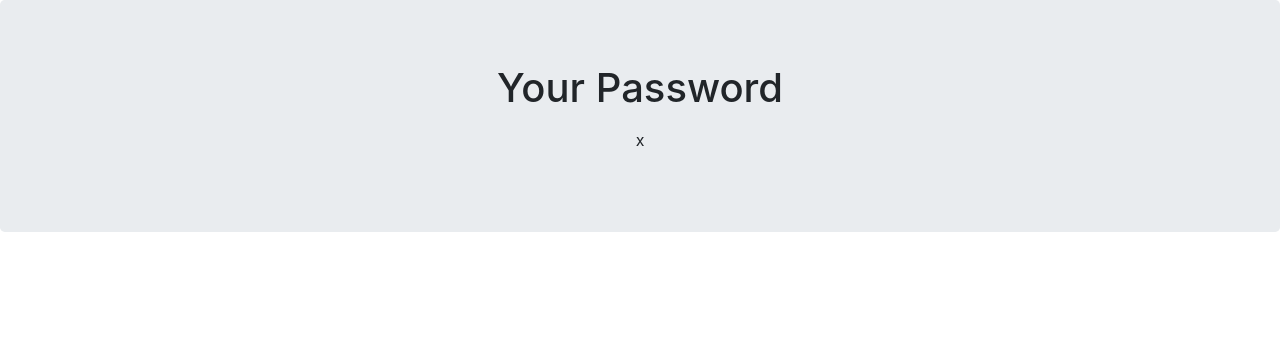
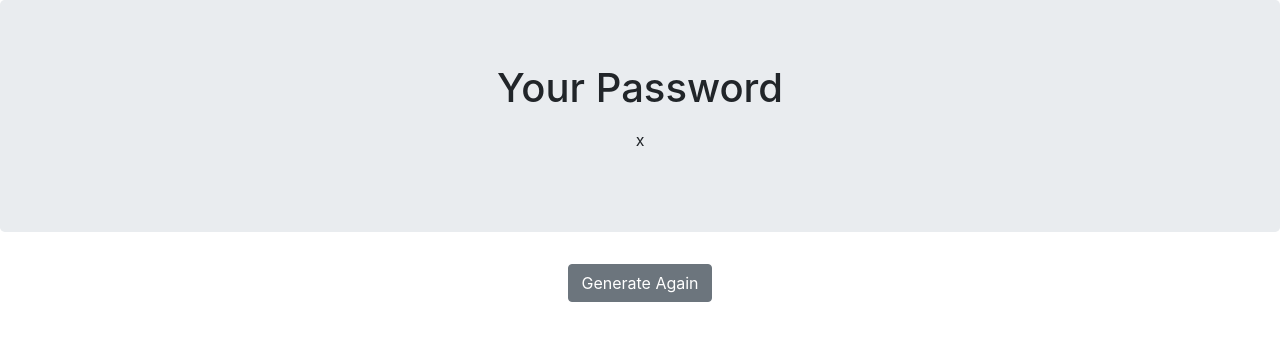
Before and after one commit to yash980/PythonFlask, a Flask app: template PasswordGenerator/templates/generate.html in a window 1280 px wide. Shown: the top 341 px of the page. Run offline with Flask 2, Linux system fonts and the light colour scheme; the template is opened without the code that fills it: most values are stand-ins (such as "Sample title", 1, 10 or a date in 2020); some libraries are stand-ins or nearby versions.

Commit message:
Added Regenerate Password Functionality.

```diff
--- a/PasswordGenerator/templates/generate.html
+++ b/PasswordGenerator/templates/generate.html
@@ -19,7 +19,9 @@
     </p>
         </div>
 </div>
-
+    <div class="text-center">
+        <p><input type="submit" class="btn btn-secondary" value="Generate Again"/></p>
+    </div>
 </form>
 
 </body>
```
